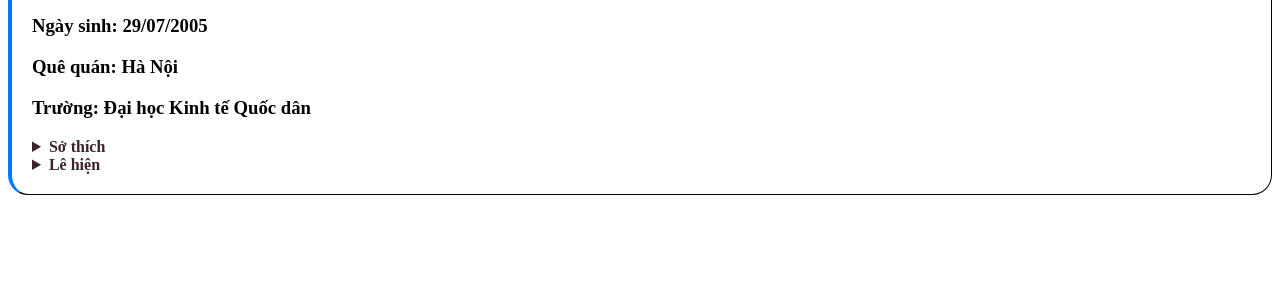
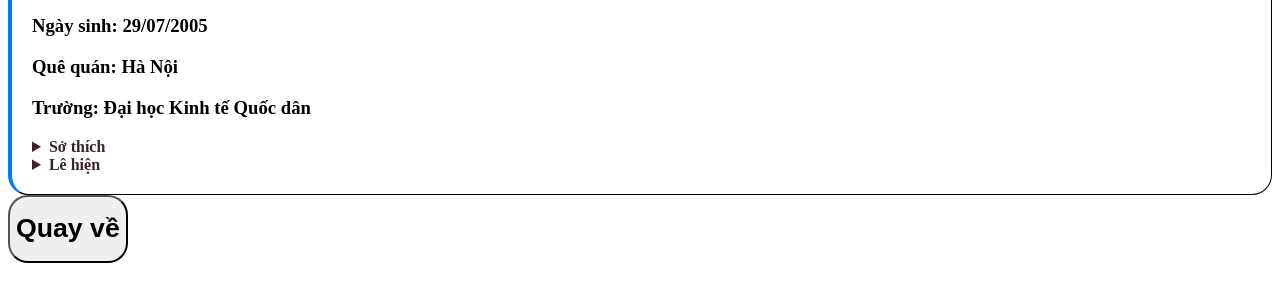
Before and after one commit to tlam2975/FIT-UP-Gr6, a plain HTML site: page TranTungLam.html in a window 1280 px wide. Shown: the part 441-742 px from the top of the page. Drawn offline with Linux system fonts and the light colour scheme.

Commit message:
day moi cuoi

```diff
--- a/TranTungLam.html
+++ b/TranTungLam.html
@@ -111,10 +111,12 @@
                 <h3>Số điện thoại: 0345******</h3>
                 <h3>Email: 11236009@st.neu.edu.vn</h3>
                 <h3><a href="#" style="color: black; text-decoration: none;">Trần Tùng Lâm</a></h3>
-
             </div>
         </details>
     </div>
+    <button style="border-radius: 20px;">
+        <h3><a href="./index.html" style="text-decoration: none; color: black; font-size: 20pt;">Quay về</a></h3>
+    </button>
 
 </body>
 
```
